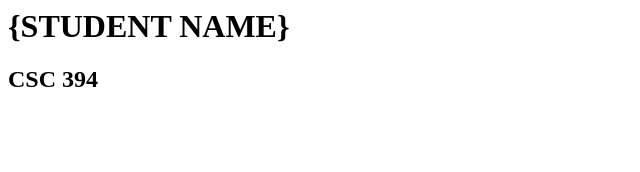
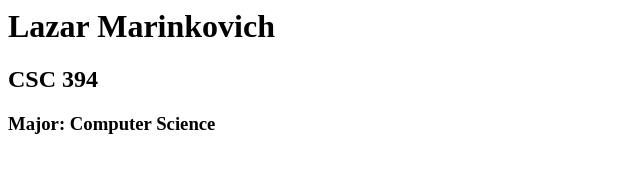
Before and after one commit to lazer157/csc-394-assignment-1, a plain HTML site: page index.html in a window 1280 px wide. Shown: the whole page, without its empty margins (0-640 px from the left). Drawn offline with Linux system fonts and the light colour scheme.

Commit message:
Update index.html

```diff
--- a/index.html
+++ b/index.html
@@ -3,7 +3,8 @@
     <title>Lazar Marinkovich Home Page</title>
   </head>
   <body>
-    <h1>{STUDENT NAME}</h1>
+    <h1>Lazar Marinkovich</h1>
     <h2>CSC 394</h2>
+    <h3>Major: Computer Science</h3>
   </body>
 </html>
```
